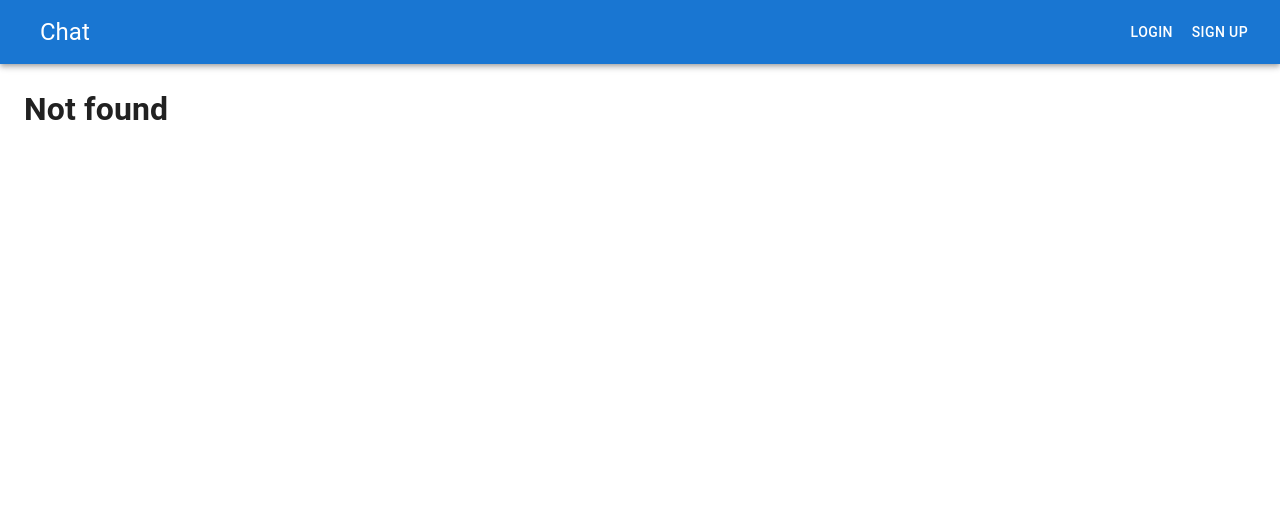
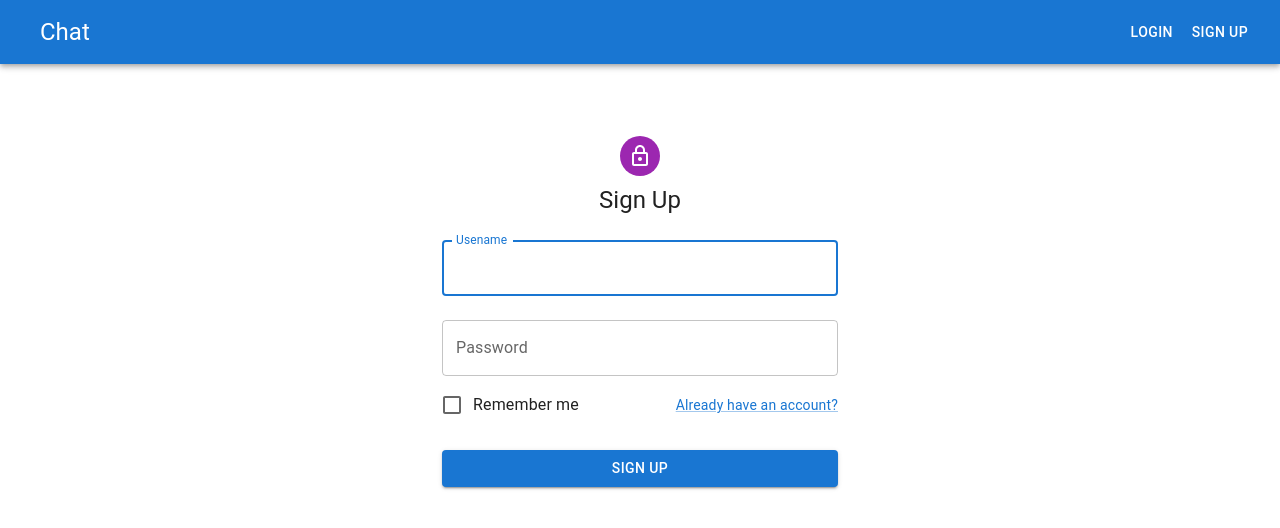
Before and after one commit to AntonForikov/homework92, a React (Vite) app in the folder frontend/: page /register in a window 1280 px wide. Before the commit this address had no page. Shown: the top 528 px of the page. Built offline with nearby package versions, Linux system fonts and the light colour scheme.

Commit message:
frontend: refactor commited components

```diff
--- a/frontend/src/App.tsx
+++ b/frontend/src/App.tsx
@@ -4,9 +4,10 @@ import * as React from "react";
 import Header from "./components/Header/Header.tsx";
 import {Container} from "@mui/material";
 import {Route, Routes} from "react-router-dom";
-import ProtectedRoute from "./components/ProtectedRoute/ProtectedRoute.tsx";
 import {useAppSelector} from "./app/hooks.ts";
 import {selectUser} from "./store/user/userSlice.ts";
+import Login from "./containers/Login.tsx";
+import Register from "./containers/Register.tsx";
 
 function App() {
     // const [color, setColor] = useState('#000');
@@ -78,7 +79,6 @@ function App() {
     //     }
     // };
     const user = useAppSelector(selectUser);
-    console.log(user)
 
     return (
         // <div
@@ -112,11 +112,10 @@ function App() {
                             !user
                                 ? <h1 style={{textAlign: 'center'}}>Please login to start chat</h1>
                                 : <h1>Logged in</h1>
-
                         }/>
 
-                        {/*<Route path='/register' element={<Register />}/>*/}
-                        {/*<Route path='/login' element={<Login />}/>*/}
+                        <Route path='/register' element={<Register />}/>
+                        <Route path='/login' element={<Login />}/>
                         <Route path="*" element={<h1>Not found</h1>}/>
                     </Routes>
                 </Container>
--- a/frontend/src/components/Header/Header.tsx
+++ b/frontend/src/components/Header/Header.tsx
@@ -16,7 +16,7 @@ const Header = () => {
           </Typography>
           <Grid>
             {user
-              ? <UserMenu user={user}/>
+              ? <UserMenu />
               : <AnonymousMenu/>
             }
           </Grid>
--- a/frontend/src/components/Header/UserMenu.tsx
+++ b/frontend/src/components/Header/UserMenu.tsx
@@ -1,17 +1,12 @@
 import {IconButton, Menu, MenuItem} from '@mui/material';
-import {UserFromDb} from '../../types';
 import React, {useState} from 'react';
 import {Link, useNavigate} from 'react-router-dom';
 import {useAppDispatch} from '../../app/hooks';
 import {logout} from '../../store/user/userThunk';
 import {AccountCircle} from '@mui/icons-material';
-import Avatar from '@mui/material/Avatar';
 
-interface Props {
-  user: UserFromDb
-}
 
-const UserMenu: React.FC<Props> = ({user}) => {
+const UserMenu: React.FC = () => {
   const dispatch = useAppDispatch();
   const navigate = useNavigate();
   const [anchorEl, setAnchorEl] = useState<HTMLElement | null>(null);
@@ -44,10 +39,7 @@ const UserMenu: React.FC<Props> = ({user}) => {
         onClick={handleClick}
         color="inherit"
       >
-        {user.image
-          ? <Avatar alt={user.email} src={`http://localhost:8000/${user.image}`} />
-          : <AccountCircle />
-        }
+        <AccountCircle />
       </IconButton>
       <Menu
         anchorEl={anchorEl}
--- /dev/null
+++ b/frontend/src/containers/Login.tsx
@@ -0,0 +1,114 @@
+import React, {useState} from 'react';
+import Avatar from '@mui/material/Avatar';
+import Button from '@mui/material/Button';
+import TextField from '@mui/material/TextField';
+import FormControlLabel from '@mui/material/FormControlLabel';
+import Checkbox from '@mui/material/Checkbox';
+import Link from '@mui/material/Link';
+import Grid from '@mui/material/Grid';
+import Box from '@mui/material/Box';
+import LockOpenIcon from '@mui/icons-material/LockOpen';
+import Typography from '@mui/material/Typography';
+import Container from '@mui/material/Container';
+import {Link as RouterLink, useNavigate} from 'react-router-dom';
+import {Alert, CircularProgress} from '@mui/material';
+import {selectLoginError, selectLoginLoading} from "../store/user/userSlice.ts";
+import {useAppDispatch, useAppSelector} from "../app/hooks.ts";
+import {login} from "../store/user/userThunk.ts";
+
+
+const initialFields = {
+  username: '',
+  password: ''
+};
+const Login = () => {
+  const dispatch = useAppDispatch();
+  const error = useAppSelector(selectLoginError);
+  const loginLoading = useAppSelector(selectLoginLoading);
+  const navigate = useNavigate();
+  const [user, setUser] = useState(initialFields);
+
+  const changeEventHandler = (e: React.ChangeEvent<HTMLInputElement>) => {
+    const {name, value} = e.target;
+    setUser((prevState) => ({
+      ...prevState,
+      [name]: value
+    }));
+  };
+
+  const submitFormHandler = async (e: React.FormEvent) => {
+    e.preventDefault();
+    await dispatch(login(user)).unwrap();
+    navigate('/');
+  };
+
+  return (
+    <>
+      {loginLoading
+        ? <Grid container justifyContent='center' mt={2}><CircularProgress/></Grid>
+        : <Container component="main" maxWidth="xs">
+          <Box
+            sx={{
+              marginTop: 8,
+              display: 'flex',
+              flexDirection: 'column',
+              alignItems: 'center',
+            }}
+          >
+            <Avatar sx={{m: 1, bgcolor: 'secondary.main'}}>
+              <LockOpenIcon/>
+            </Avatar>
+            <Typography component="h1" variant="h5">
+              Sign In
+            </Typography>
+            {error &&
+              <Alert severity="error" sx={{mt: 5, width: '100%'}}>{error.error}</Alert>
+            }
+            <Box component="form" onSubmit={submitFormHandler} sx={{mt: 1}}>
+              <TextField
+                margin="normal"
+                fullWidth
+                label="Username"
+                name="username"
+                value={user.username}
+                onChange={changeEventHandler}
+                autoFocus
+              />
+              <TextField
+                margin="normal"
+                fullWidth
+                name="password"
+                value={user.password}
+                label="Password"
+                type="password"
+                onChange={changeEventHandler}
+              />
+              <Grid container justifyContent="space-between" alignItems="center">
+                <FormControlLabel
+                  control={<Checkbox value="remember" color="primary"/>}
+                  label="Remember me"
+                />
+                <Grid item>
+                  <Link component={RouterLink} to="/register" variant="body2">
+                    {'Or register?'}
+                  </Link>
+                </Grid>
+              </Grid>
+
+              <Button
+                type="submit"
+                fullWidth
+                variant="contained"
+                sx={{mt: 3, mb: 2}}
+              >
+                Sign in
+              </Button>
+            </Box>
+          </Box>
+        </Container>
+      }
+    </>
+  );
+};
+
+export default Login;
--- /dev/null
+++ b/frontend/src/containers/Register.tsx
@@ -0,0 +1,129 @@
+import React, {useState} from 'react';
+import Avatar from '@mui/material/Avatar';
+import Button from '@mui/material/Button';
+import TextField from '@mui/material/TextField';
+import FormControlLabel from '@mui/material/FormControlLabel';
+import Checkbox from '@mui/material/Checkbox';
+import Link from '@mui/material/Link';
+import Grid from '@mui/material/Grid';
+import Box from '@mui/material/Box';
+import LockOutlinedIcon from '@mui/icons-material/LockOutlined';
+import Typography from '@mui/material/Typography';
+import Container from '@mui/material/Container';
+import {Link as RouterLink, useNavigate} from 'react-router-dom';
+import {CircularProgress} from '@mui/material';
+import {useAppDispatch, useAppSelector} from "../app/hooks.ts";
+import {selectRegisterError, selectRegisterLoading} from "../store/user/userSlice.ts";
+import {register} from "../store/user/userThunk.ts";
+
+
+const initialFields = {
+  username: '',
+  password: ''
+};
+const Register = () => {
+  const dispatch = useAppDispatch();
+  const error = useAppSelector(selectRegisterError);
+  const registerLoading = useAppSelector(selectRegisterLoading);
+  const navigate = useNavigate();
+  const [user, setUser] = useState(initialFields);
+
+  const changeEventHandler = (e: React.ChangeEvent<HTMLInputElement>) => {
+    const {name, value} = e.target;
+    setUser((prevState) => ({
+      ...prevState,
+      [name]: value
+    }));
+  };
+
+  const submitFormHandler = async (e: React.FormEvent) => {
+    e.preventDefault();
+    if (user.password[0] === ' ' || user.username[0] === ' ') {
+      alert('Username and password can not begin from whitespace.');
+    } else {
+      await dispatch(register(user)).unwrap();
+      navigate('/');
+    }
+  };
+
+  const getFieldError = (fieldName: string) => {
+    try {
+      return error?.errors[fieldName].message;
+    } catch {
+      return undefined;
+    }
+  };
+
+  return (
+    <>
+      {registerLoading
+        ? <Grid container justifyContent='center' mt={2}><CircularProgress/></Grid>
+        : <Container component='main' maxWidth='xs'>
+          <Box
+            sx={{
+              marginTop: 8,
+              display: 'flex',
+              flexDirection: 'column',
+              alignItems: 'center',
+            }}
+          >
+            <Avatar sx={{m: 1, bgcolor: 'secondary.main'}}>
+              <LockOutlinedIcon/>
+            </Avatar>
+            <Typography component="h1" variant="h5">
+              Sign Up
+            </Typography>
+            <Box component="form" onSubmit={submitFormHandler} sx={{mt: 1}}>
+              <TextField
+                type='text'
+                margin="normal"
+                fullWidth
+                label="Usename"
+                name="username"
+                value={user.username}
+                onChange={changeEventHandler}
+                autoFocus
+                error={Boolean(getFieldError('username'))}
+                helperText={getFieldError('username')}
+              />
+              <TextField
+                margin="normal"
+                fullWidth
+                name="password"
+                value={user.password}
+                label="Password"
+                type="password"
+                onChange={changeEventHandler}
+                error={Boolean(getFieldError('password'))}
+                helperText={getFieldError('password')}
+              />
+              <Grid container justifyContent="space-between" alignItems="center">
+                <FormControlLabel
+                  control={<Checkbox value="remember" color="primary"/>}
+                  label="Remember me"
+                />
+                <Grid item>
+                  <Link component={RouterLink} to='/login' variant="body2">
+                    {'Already have an account?'}
+                  </Link>
+                </Grid>
+              </Grid>
+
+              <Button
+                type="submit"
+                fullWidth
+                variant="contained"
+                sx={{mt: 3, mb: 2}}
+              >
+                Sign Up
+              </Button>
+            </Box>
+          </Box>
+        </Container>
+      }
+    </>
+
+  );
+};
+
+export default Register;
--- a/frontend/src/store/user/userThunk.ts
+++ b/frontend/src/store/user/userThunk.ts
@@ -15,14 +15,7 @@ export const register = createAsyncThunk<UserFromDb, RegisterMutation, {rejectVa
   'register/post',
   async (registerMutation, {rejectWithValue}) => {
     try {
-      const formData = new FormData();
-      const keys = Object.keys(registerMutation) as (keyof RegisterMutation)[];
-      keys.forEach(key => {
-        const value = registerMutation[key];
-        if (value !== null) formData.append(key, value);
-      });
-
-      const {data} = await axiosApi.post<RegisterResponse>(`/users`, formData);
+      const {data} = await axiosApi.post<RegisterResponse>(`/users`, registerMutation);
       return data.user;
     } catch (e) {
       if (isAxiosError(e) && e.response && e.response.status === 422) {
```
Also changed, not shown: frontend/src/components/ProtectedRoute/ProtectedRoute.tsx (deleted, +0 -12 lines), frontend/src/types.d.ts (+32 -3 lines).
